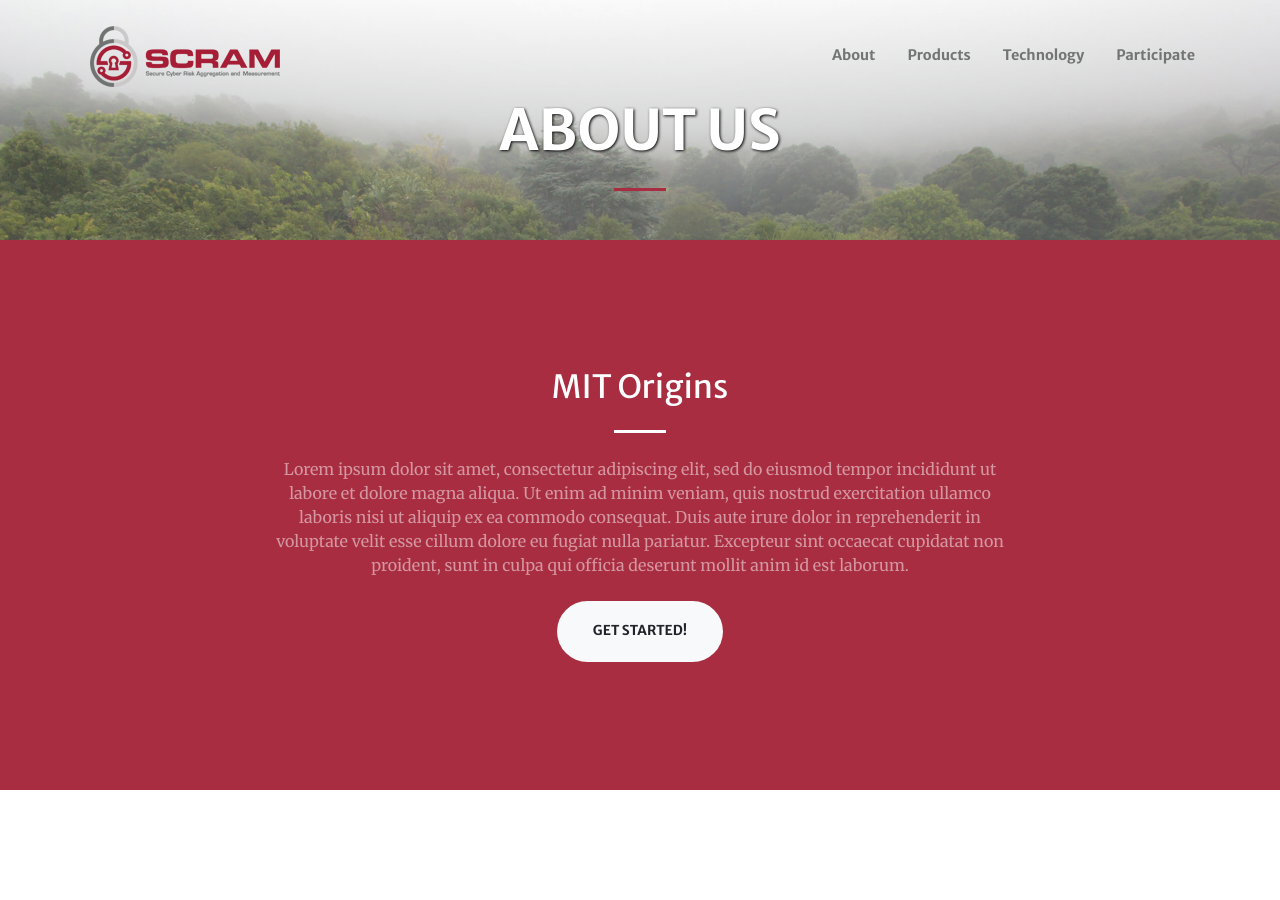
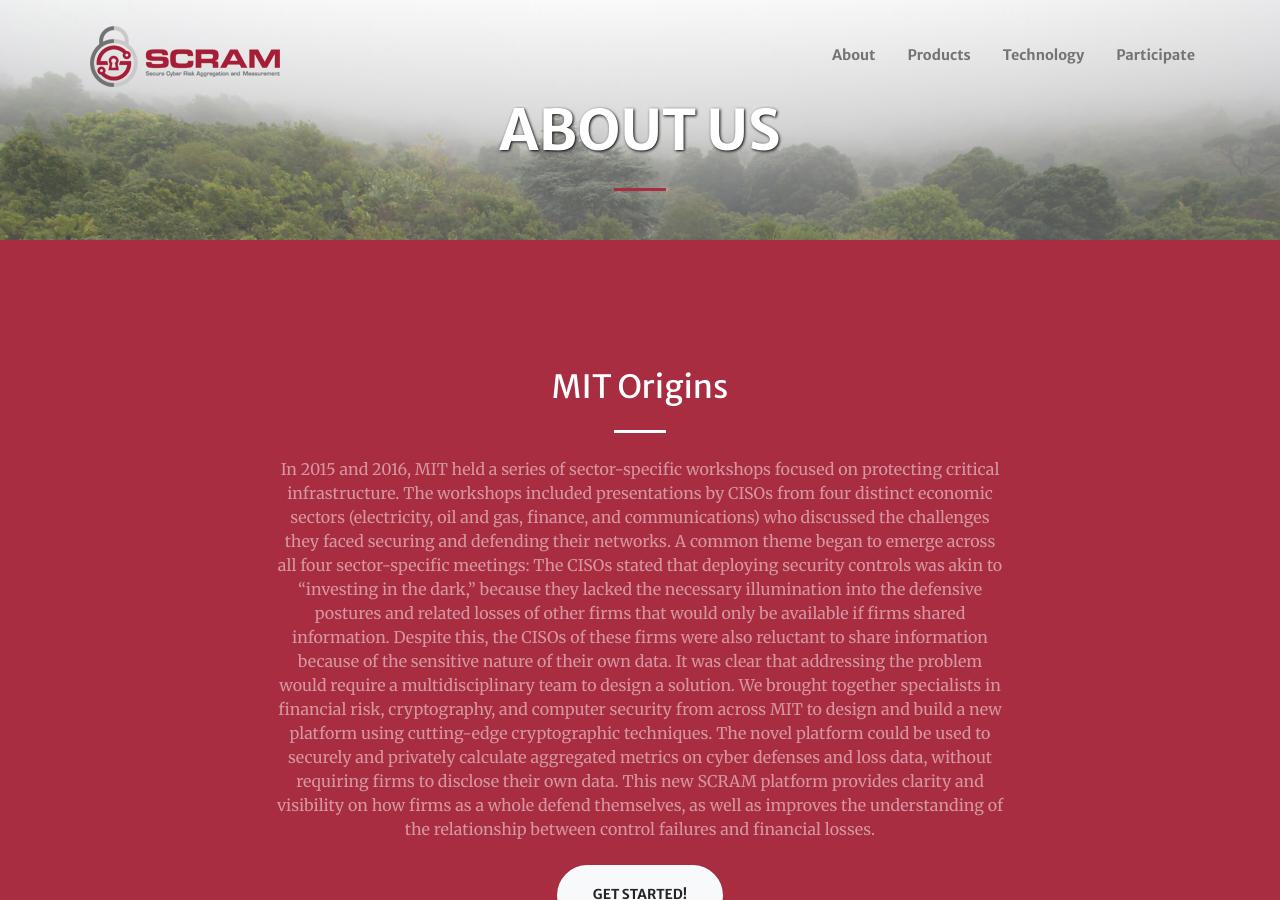
Before and after one commit to jisqyv/MIT, a Jekyll site: the page built from about.md, in a window 1280 px wide and 900 px high. Built offline with Jekyll 4.4.1, drawn with Linux system fonts in a browser that asks for light colours; nearby versions of some CDN libraries.

Commit message:
Update about.md

```diff
--- a/about.md
+++ b/about.md
@@ -14,7 +14,9 @@
     section_id: about
     background_style: bg-primary
     title: MIT Origins
-    text: Lorem ipsum dolor sit amet, consectetur adipiscing elit, sed do eiusmod tempor incididunt ut labore et dolore magna aliqua. Ut enim ad minim veniam, quis nostrud exercitation ullamco laboris nisi ut aliquip ex ea commodo consequat. Duis aute irure dolor in reprehenderit in voluptate velit esse cillum dolore eu fugiat nulla pariatur. Excepteur sint occaecat cupidatat non proident, sunt in culpa qui officia deserunt mollit anim id est laborum.
+    text: 'In 2015 and 2016, MIT held a series of sector-specific workshops focused on protecting critical infrastructure. The workshops included presentations by CISOs from four distinct economic sectors (electricity, oil and gas, finance, and communications) who discussed the challenges they faced securing and defending their networks. A common theme began to emerge across all four sector-specific meetings: The CISOs stated that deploying security controls was akin to “investing in the dark,” because they lacked the necessary illumination into the defensive postures and related losses of other firms that would only be available if firms shared information. Despite this, the CISOs of these firms were also reluctant to share information because of the sensitive nature of their own data.
+
+        It was clear that addressing the problem would require a multidisciplinary team to design a solution. We brought together specialists in financial risk, cryptography, and computer security from across MIT to design and build a new platform using cutting-edge cryptographic techniques. The novel platform could be used to securely and privately calculate aggregated metrics on cyber defenses and loss data, without requiring firms to disclose their own data. This new SCRAM platform provides clarity and visibility on how firms as a whole defend themselves, as well as improves the understanding of the relationship between control failures and financial losses.'
     actions:
       - title: Get Started!
         url: '#page-top'
```
